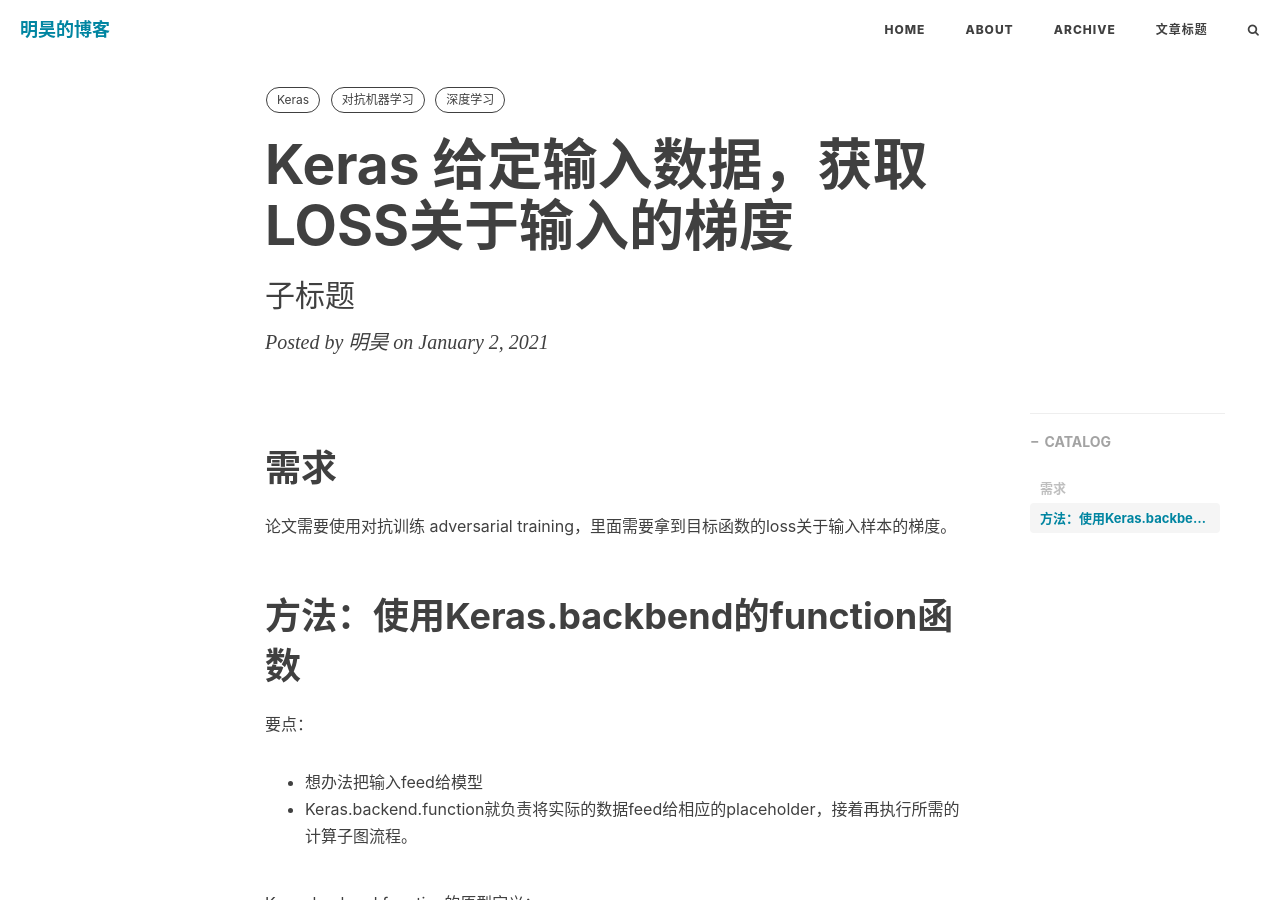
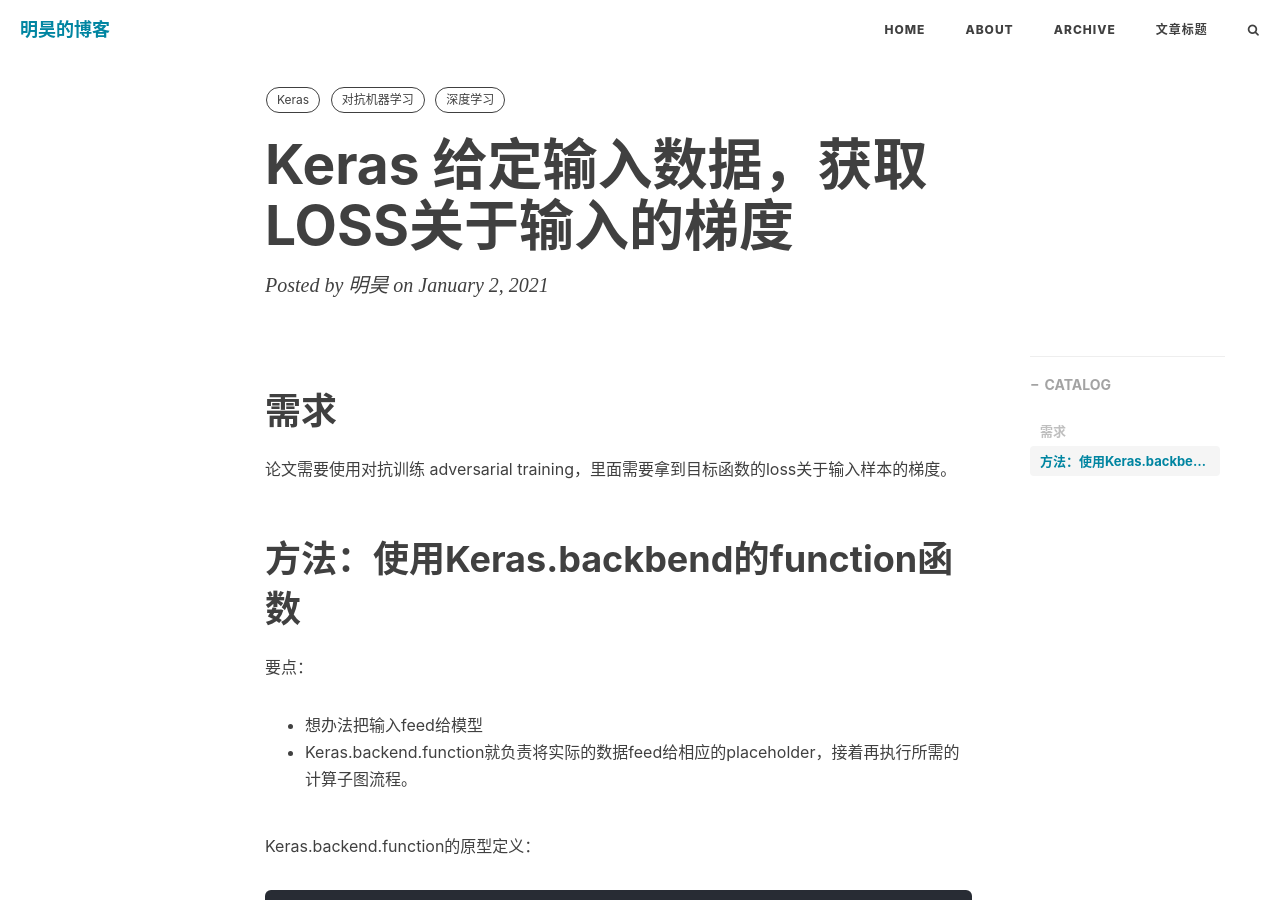
Before and after one commit to jmhIcoding/jmhIcoding.github.io, a Jekyll site: the page built from _posts/2021-01-02-keras-get-gradient-about-input.md, in a window 1280 px wide and 900 px high. Built offline with Jekyll 4.4.1, drawn with Linux system fonts in a browser that asks for light colours; nearby versions of some CDN libraries; comment, search, counter and statistics services are not loaded.

Commit message:
上传第二篇博客

```diff
--- a/_posts/2021-01-02-keras-get-gradient-about-input.md
+++ b/_posts/2021-01-02-keras-get-gradient-about-input.md
@@ -1,7 +1,6 @@
 ---
 layout: post
 title: "Keras 给定输入数据，获取LOSS关于输入的梯度"
-subtitle: 子标题
 author: 明昊
 header-style: text
 category: Keras
```
